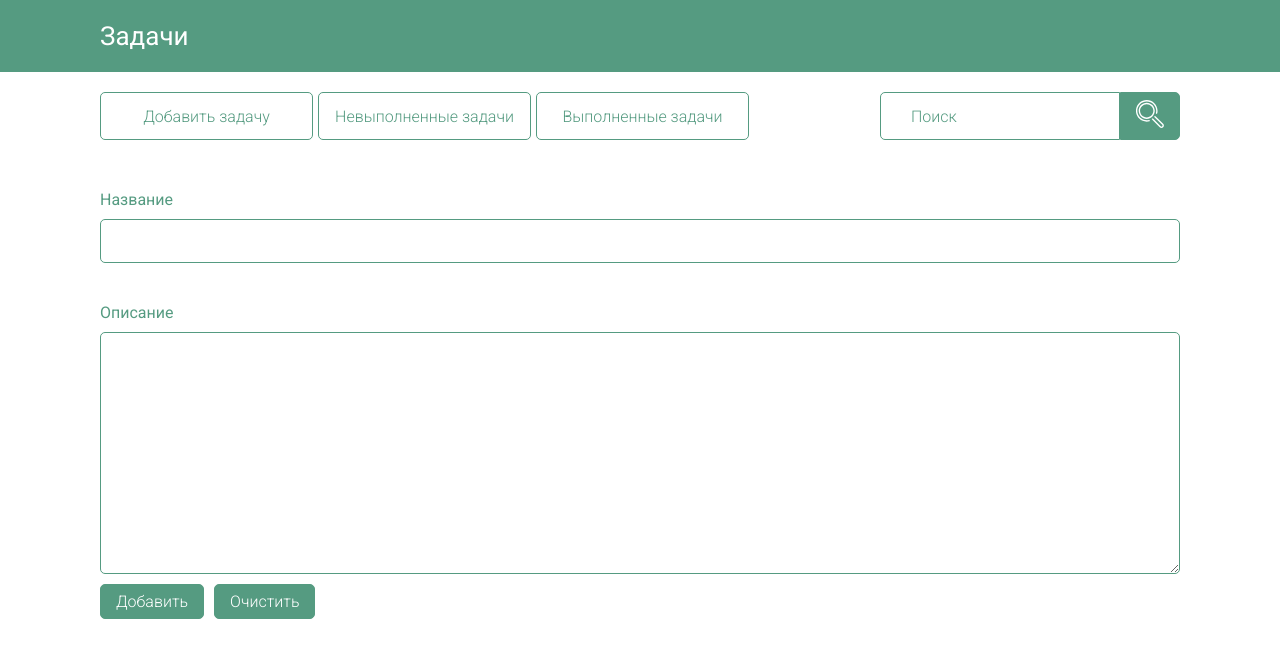
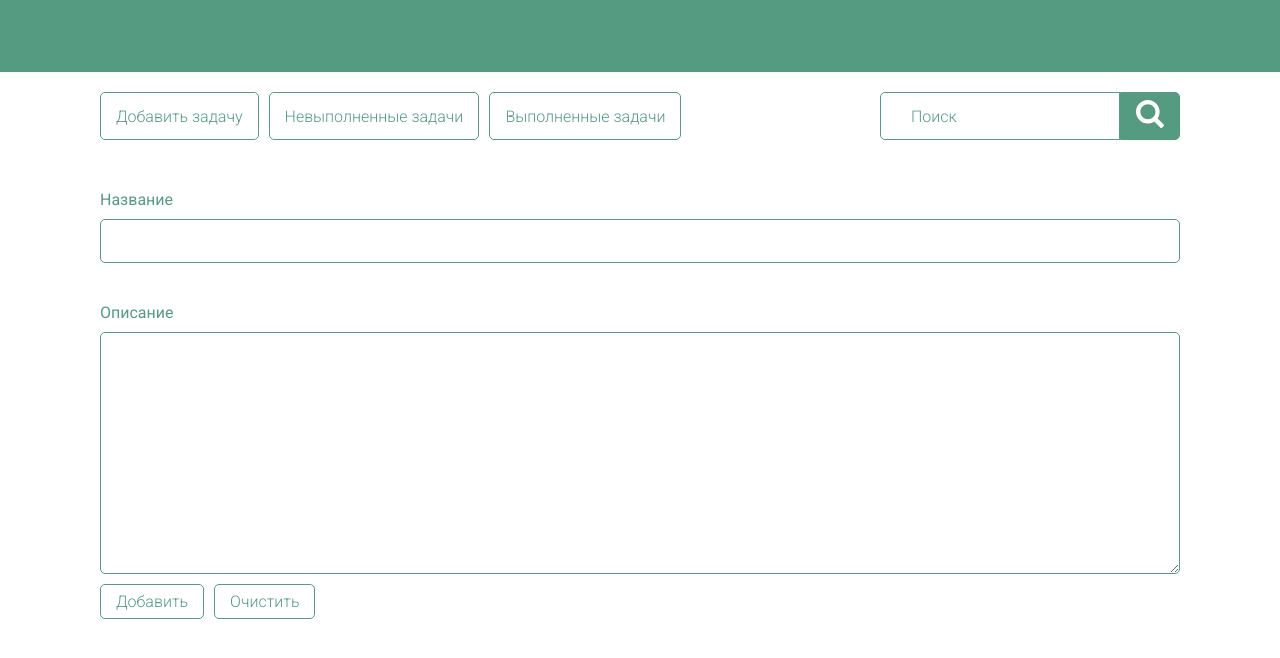
Before and after one commit to friezpotato/Todo-List, a Vue app: page / in a window 1280 px wide. Shown: the top 658 px of the page. Built offline with nearby package versions, Linux system fonts and the light colour scheme.

Commit message:
add addTasks function

```diff
--- a/src/App.vue
+++ b/src/App.vue
@@ -2,55 +2,57 @@
     <div id="app">
         <div class="header">
             <div class="container">
-                <div class="group_title">
-                    <h1 class="title">Задачи</h1>
-                </div>
+                <h1 v-text="title" class="title"></h1>
             </div>
         </div>
         <div class="container">
             <header class="nav">
-                <button class="button">Добавить задачу</button>
-                <button class="button">Невыполненные задачи</button>
-                <button class="button">Выполненные задачи</button>
+                <div class="button_group">
+                    <button @click="isActive($event)" value="Добавить задачу" class="button">Добавить задачу</button>
+                    <button @click="isActive($event)" value="Невыполненные задачи" class="button">Невыполненные задачи</button>
+                    <button @click="isActive($event)" value="Выполненные задачи" class="button">Выполненные задачи</button>
+                </div>
                 <form class="search_form">
                     <input class="search_input" type="text" placeholder="Поиск">
                     <button class="search_button button">
-                        <svg class="search_icon" enable-background="new 0 0 40 40" id="Слой_1" version="1.1" viewBox="0 0 40 40" xml:space="preserve" xmlns="http://www.w3.org/2000/svg" xmlns:xlink="http://www.w3.org/1999/xlink"><g><path d="M15.3,30.9C6.8,30.9-0.1,24-0.1,15.5S6.8,0,15.3,0S30.8,7,30.8,15.5c0,1.2-0.1,2.4-0.4,3.6c-0.1,0.5-0.7,0.9-1.2,0.7   c-0.5-0.1-0.9-0.7-0.7-1.2c0.2-1,0.4-2,0.4-3.1c0-7.4-6-13.5-13.5-13.5S1.9,8.1,1.9,15.5s6,13.5,13.5,13.5c1.1,0,2.1-0.1,3.2-0.4   c0.5-0.1,1.1,0.2,1.2,0.7c0.1,0.5-0.2,1.1-0.7,1.2C17.8,30.8,16.6,30.9,15.3,30.9z"/></g><g><path d="M36.4,40c-0.9,0-1.8-0.4-2.5-1l-11-11c-0.4-0.4-0.4-1,0-1.4s1-0.4,1.4,0l11,11c0.6,0.6,1.6,0.6,2.1,0   c0.6-0.6,0.6-1.6,0-2.1l-11-11c-0.4-0.4-0.4-1,0-1.4s1-0.4,1.4,0l11,11c1.4,1.4,1.4,3.6,0,5C38.2,39.6,37.3,40,36.4,40z"/></g><g><path d="M15.3,27C9,27,3.8,21.8,3.8,15.5S9,4,15.3,4s11.5,5.2,11.5,11.5S21.7,27,15.3,27z M15.3,6c-5.2,0-9.5,4.3-9.5,9.5   s4.3,9.5,9.5,9.5s9.5-4.3,9.5-9.5S20.6,6,15.3,6z"/></g></svg>
+                        <svg class="search_icon" version="1.1" xmlns="http://www.w3.org/2000/svg" viewBox="0 0 26.1 26.1" xmlns:xlink="http://www.w3.org/1999/xlink" enable-background="new 0 0 26.1 26.1">
+                        <path d="m25.806,22.9l-5.4-5.4c-0.2-0.2-0.2-0.4-0.1-0.6 1.1-1.7 1.7-3.7 1.7-5.9 0-6.1-4.9-11-11-11s-11,4.9-11,11 4.9,11 11,11c2.2,0 4.2-0.6 5.9-1.7 0.2-0.1 0.5-0.1 0.6,0.1l5.4,5.4c0.4,0.4 1,0.4 1.4,0l1.4-1.4c0.5-0.5 0.5-1.1 0.1-1.5zm-14.7-4.9c-3.9,0-7-3.1-7-7s3.1-7 7-7 7,3.1 7,7-3.1,7-7,7z"/>
+                        </svg>
                     </button>
                 </form>
             </header>
-            <div class="add_task">
-                <form class="add_form">
-                    <h2 class="title_form">Название</h2>
-                    <input class="input" type="text" autofocus>
-                    <h2 class="title_form">Описание</h2>
-                    <textarea class="input input_det"  rows="15"></textarea>
-                    <div class="group_button">
-                        <button class="button button_form">Добавить</button>
-                        <button class="button button_form">Очистить</button>
-                    </div>
-                </form>
-            </div>
+            <component :is="view"></component>
         </div>
     </div>
 </template>
 
 <script>
 
+import AddTasks from '@/components/AddTasks.vue';
+import UnfinishedTask from '@/components/UnfinishedTask.vue';
+import FinishedTask from '@/components/FinishedTask.vue';
 
 export default {
     name: 'App',
     data(){
         return{
-
+            title: "",
+            view: "AddTasks"
         }
     },
     methods: {
-
+        isActive: function(e){
+            this.title = e.target.value
+        }
     },
     computed: {
 
     },
+    components: {
+        AddTasks,
+        UnfinishedTask,
+        FinishedTask
+    }
 }
 </script>
 
@@ -69,25 +71,25 @@ export default {
         margin: 0 auto;
         padding: 0 20px;
     }
-    .group_title {
-        height: 70px;
-        display: grid;
-        justify-items: space-between;
-        align-items: center;
-    }
     .title {
+        margin-top: 17px;
         color: #fff;
         font-family: 'Roboto', sans-serif;
         font-weight: 400;
         font-size: 26px;
+        transition: .5s;
     }
     .nav {
         margin-top: 20px;
         display: grid;
-        grid-template-columns: 1fr 1fr 1fr 2fr;
-        justify-content: start;
+        grid-template-columns: 1fr 1fr;
         align-content: center;
         grid-gap: 5px;
+    }
+    .button_group {
+        display: grid;
+        grid-template-columns: repeat(3, max-content);
+        grid-gap: 10px;
     }
     .button {
         font-family: 'Roboto', sans-serif;
@@ -140,46 +142,4 @@ export default {
     .search_icon {
         fill: rgb(255, 255, 255);
     }
-    .title_form {
-        margin-top: 30px;
-        font-family: 'Roboto', sans-serif;
-        font-weight: 400;
-        font-size: 16px;
-        align-self: end;
-        color: rgb(85, 155, 129);
-    }
-    .add_form {
-        margin-top: 20px;
-        display: grid;
-        grid-template-rows: repeat(5, max-content);
-        grid-gap: 10px;
-    }
-    .input {
-        height: 40px;
-        outline: none;
-        border: 1px solid rgb(85, 155, 129);
-        border-radius: 5px;
-        padding-left: 20px;
-        font-family: 'Roboto', sans-serif;
-        font-weight: 300;
-        font-size: 16px;
-    }
-    .input_det {
-        padding: 20px;
-        height: 200px;
-    }
-    .group_button {
-        display: grid;
-        grid-template-columns: repeat(2, max-content);
-        justify-items: start;
-        grid-gap: 10px;
-    }
-    .button_form {
-        background: rgb(85, 155, 129);
-        color: #fff;
-    }
-    .button_form:hover {
-        background: rgb(128, 196, 171);
-        border-color: rgb(128, 196, 171);
-    }
 </style>
--- a/src/components/AddTasks.vue
+++ b/src/components/AddTasks.vue
@@ -1,15 +1,91 @@
 <template>
-    <div>
-
+    <div class="add_task">
+        <form class="add_form">
+            <h2 class="title_form">Название</h2>
+            <input v-model="newTask.taskTitle" class="input" type="text" autofocus>
+            <h2 class="title_form">Описание</h2>
+            <textarea v-model="newTask.taskDetails" class="input input_det" rows="15"></textarea>
+        </form>
+        <div class="group_button">
+            <button @click="addTask" class="button button_form">Добавить</button>
+            <button @click="resetTask" class="button button_form">Очистить</button>
+        </div>
     </div>
 </template>
 
 <script>
+
+
     export default {
-
+        data() {
+            return {
+                tasks: [],
+                newTask: {
+                    taskTitle: '',
+                    taskDetails: ''
+                }
+            }
+        },
+        methods: {
+            addTask: function(){
+                if(this.newTask.taskTitle != ''){
+                    this.tasks.push({
+                    taskTitle: this.newTask.taskTitle,
+                    taskDetails: this.newTask.taskDetails
+                    })
+                }
+                this.newTask.taskTitle = '',
+                this.newTask.taskDetails = ''
+            },
+            resetTask: function(){
+                this.newTask.taskTitle = '',
+                this.newTask.taskDetails = ''
+            }
+        },
     }
 </script>
 
-<style scoped>
-
+<style>
+    .title_form {
+        margin-top: 30px;
+        font-family: 'Roboto', sans-serif;
+        font-weight: 400;
+        font-size: 16px;
+        align-self: end;
+        color: rgb(85, 155, 129);
+    }
+    .add_form {
+        margin-top: 20px;
+        display: grid;
+        grid-template-rows: repeat(5, max-content);
+        grid-gap: 10px;
+    }
+    .input {
+        height: 40px;
+        outline: none;
+        border: 1px solid rgb(85, 155, 129);
+        border-radius: 5px;
+        padding-left: 20px;
+        font-family: 'Roboto', sans-serif;
+        font-weight: 300;
+        font-size: 16px;
+    }
+    .input_det {
+        padding: 20px;
+        height: 200px;
+    }
+    .group_button {
+        display: grid;
+        grid-template-columns: repeat(2, max-content);
+        justify-items: start;
+        grid-gap: 10px;
+    }
+    .button_form {
+        background: rgb(85, 155, 129);
+        color: #fff;
+    }
+    .button_form:hover {
+        background: rgb(128, 196, 171);
+        border-color: rgb(128, 196, 171);
+    }
 </style>
--- /dev/null
+++ b/src/components/FinishedTask.vue
@@ -0,0 +1,15 @@
+<template>
+    <div>
+
+    </div>
+</template>
+
+<script>
+    export default {
+
+    }
+</script>
+
+<style>
+
+</style>
--- /dev/null
+++ b/src/components/UnfinishedTask.vue
@@ -0,0 +1,16 @@
+<template>
+    <div>
+
+    </div>
+</template>
+
+<script>
+
+    export default {
+
+    }
+</script>
+
+<style>
+
+</style>
```
Also changed, not shown: public/index.html (line endings or trailing spaces).
